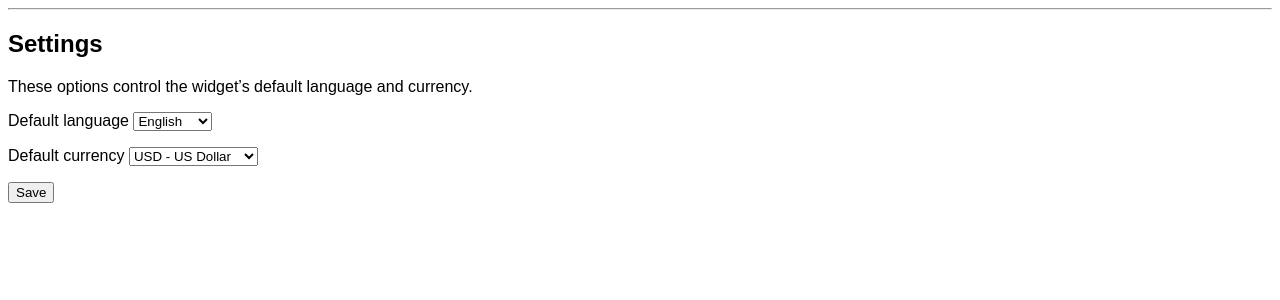
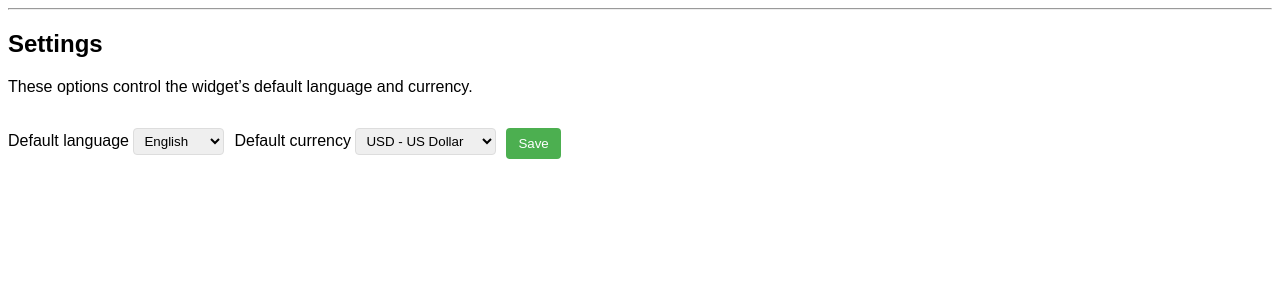
Before and after one commit to Razmatovski/codex-testing, a Flask app: page /settings in a window 1280 px wide. Shown: the part 26-326 px from the top of the page. Run offline with Flask 3, Linux system fonts and the light colour scheme; a user stored in the database is signed in; data comes from the database, SQL or seed files in the repository; data that the repository does not hold is empty.

Commit message:
Improve admin styles

```diff
--- a/admin_app/forms.py
+++ b/admin_app/forms.py
@@ -29,14 +29,22 @@ class CategoryForm(FlaskForm):
 class ServiceForm(FlaskForm):
     name = StringField('Name', validators=[DataRequired()])
     price = FloatField('Price', validators=[DataRequired()])
-    category = SelectField('Category', coerce=int)
-    unit = SelectField('Unit', coerce=int)
+    category = SelectField('Category', coerce=int, render_kw={'class': 'minimal-select'})
+    unit = SelectField('Unit', coerce=int, render_kw={'class': 'minimal-select'})
     submit = SubmitField('Save')
 
 
 class DefaultSettingsForm(FlaskForm):
-    language = SelectField('Default language', coerce=str)
-    currency = SelectField('Default currency', coerce=str)
+    language = SelectField(
+        'Default language',
+        coerce=str,
+        render_kw={'class': 'minimal-select'},
+    )
+    currency = SelectField(
+        'Default currency',
+        coerce=str,
+        render_kw={'class': 'minimal-select'},
+    )
     submit = SubmitField('Save')
 
     def __init__(self, *args, **kwargs):
--- a/admin_app/static/style.css
+++ b/admin_app/static/style.css
@@ -1,2 +1,51 @@
 body { font-family: sans-serif; }
 nav a { margin-right: 10px; }
+
+table {
+  width: 100%;
+  border-collapse: collapse;
+  margin-top: 20px;
+}
+
+th,
+td {
+  border: 1px solid #ddd;
+  padding: 8px;
+  text-align: left;
+}
+
+th {
+  background-color: #f2f2f2;
+  font-weight: bold;
+}
+
+tr:nth-child(even) {
+  background-color: #f9f9f9;
+}
+
+.btn {
+  background-color: #4CAF50;
+  color: white;
+  padding: 8px 12px;
+  border: none;
+  border-radius: 4px;
+  cursor: pointer;
+  margin-right: 10px;
+  transition: background-color 0.3s;
+}
+
+.btn:hover {
+  background-color: #45a049;
+}
+
+.minimal-select {
+  border: 1px solid #ddd;
+  padding: 4px 6px;
+  border-radius: 4px;
+}
+
+.form-controls {
+  display: flex;
+  gap: 10px;
+  flex-wrap: wrap;
+}
--- a/admin_app/templates/categories.html
+++ b/admin_app/templates/categories.html
@@ -4,8 +4,10 @@
 <h2>Categories</h2>
 <form method="post">
   {{ form.hidden_tag() }}
-  <p>{{ form.name.label }} {{ form.name() }}</p>
-  <p>{{ form.submit() }}</p>
+  <div class="form-controls">
+    <p>{{ form.name.label }} {{ form.name() }}</p>
+    <p>{{ form.submit(class_='btn') }}</p>
+  </div>
 </form>
 
 <form method="post" action="{{ url_for('admin.delete_selected_categories') }}">
--- a/admin_app/templates/settings.html
+++ b/admin_app/templates/settings.html
@@ -5,8 +5,10 @@
 <p class="help">These options control the widget’s default language and currency.</p>
 <form method="post">
   {{ form.hidden_tag() }}
-  <p>{{ form.language.label }} {{ form.language() }}</p>
-  <p>{{ form.currency.label }} {{ form.currency() }}</p>
-  <p>{{ form.submit() }}</p>
+  <div class="form-controls">
+    <p>{{ form.language.label }} {{ form.language() }}</p>
+    <p>{{ form.currency.label }} {{ form.currency() }}</p>
+    <p>{{ form.submit(class_='btn') }}</p>
+  </div>
 </form>
 {% endblock %}
```
Also changed, not shown: admin_app/templates/login.html (+5 -3 lines), admin_app/templates/services.html (+7 -5 lines), admin_app/templates/units.html (+5 -3 lines).
